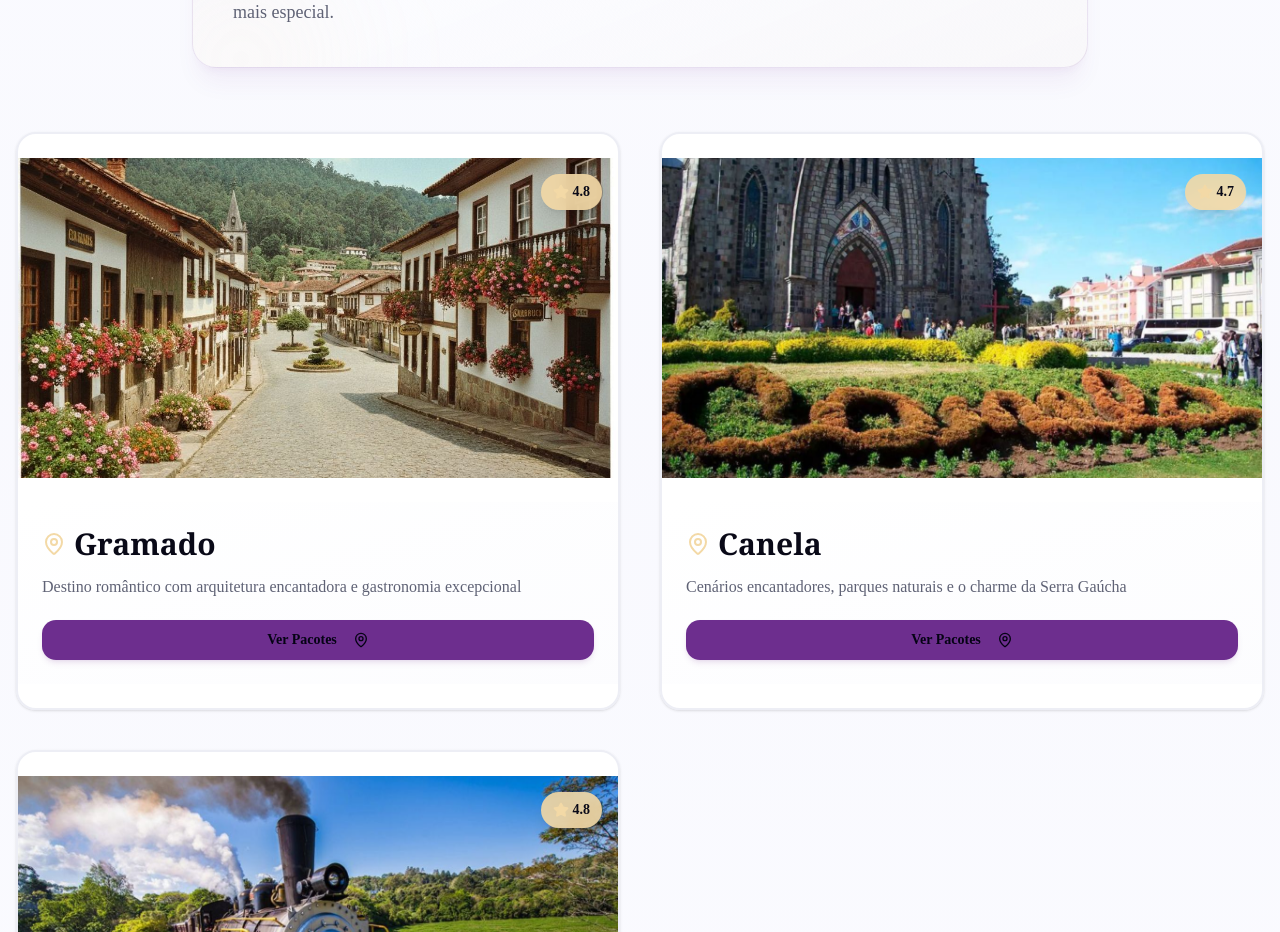
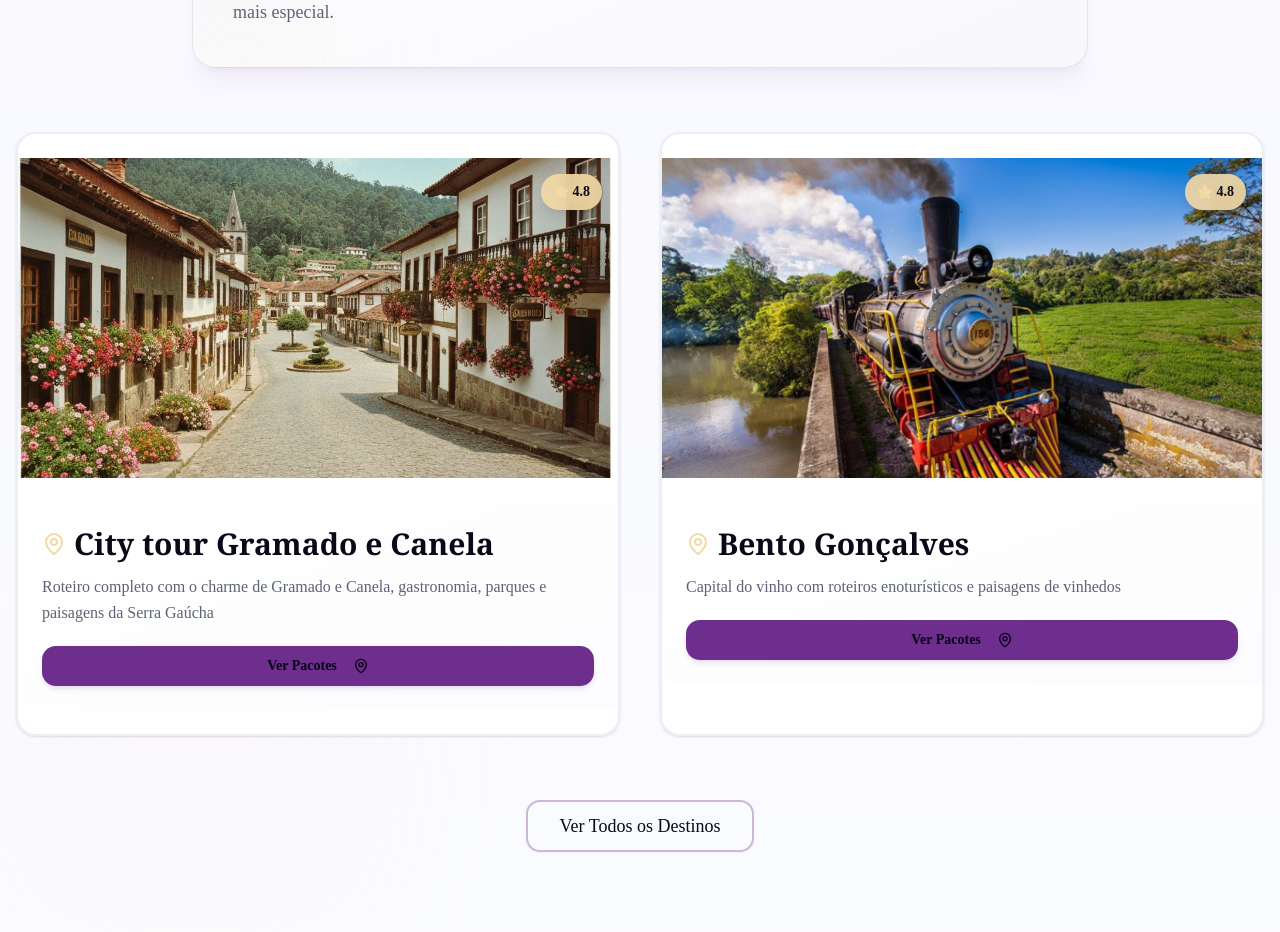
Before and after one commit to contatoyvesx/v0-serra-turismo-website, a Next.js app: page / in a window 1280 px wide. Shown: the part 1520-2452 px from the top of the page. Built offline with nearby package versions, Linux system fonts and the light colour scheme; a web font is replaced by a local one.

Commit message:
Unify Gramado and Canela city tour

```diff
--- a/components/destinations.tsx
+++ b/components/destinations.tsx
@@ -4,16 +4,10 @@ import { Button } from "@/components/ui/button"
 
 const destinations = [
   {
-    name: "Gramado",
-    description: "Destino romântico com arquitetura encantadora e gastronomia excepcional",
+    name: "City tour Gramado e Canela",
+    description: "Roteiro completo com o charme de Gramado e Canela, gastronomia, parques e paisagens da Serra Gaúcha",
     image: "/gramado-charming-town-with-flowers-and-architectur.jpg",
     rating: 4.8,
-  },
-  {
-    name: "Canela",
-    description: "Cenários encantadores, parques naturais e o charme da Serra Gaúcha",
-    image: "/canela.jpg",
-    rating: 4.7,
   },
   {
     name: "Bento Gonçalves",
```
